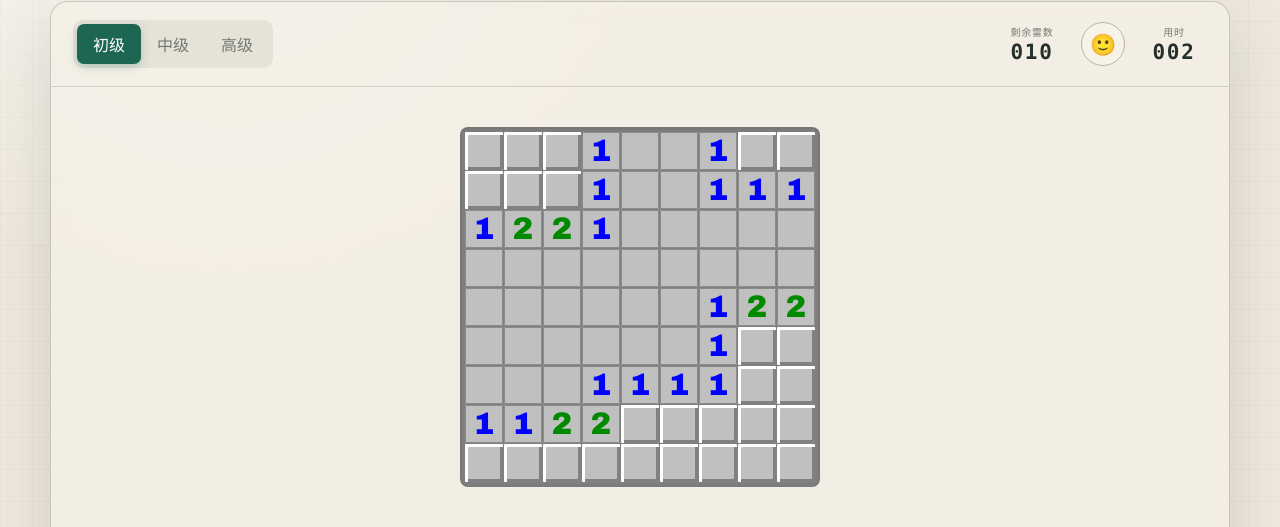
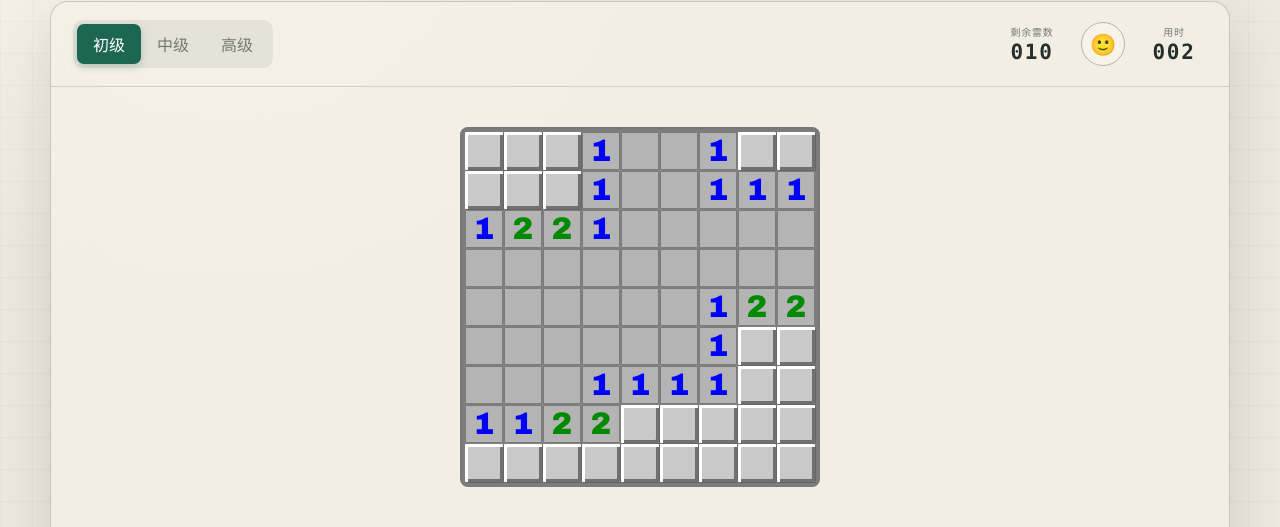
Before and after one commit to jeremyccccc/minesweeper, a website: page index.html in a window 1280 px wide. Both pictures are taken after a click on the element 640 px from the left and 574 px from the top of the page. Shown: the part 267-794 px from the top of the page. Drawn offline with Linux system fonts and the light colour scheme; no server answers.

Commit message:
feat: refine cell interactions and contrast

```diff
--- a/game.js
+++ b/game.js
@@ -285,6 +285,10 @@
   if (longPressed) { longPressed = false; return; }
   const cell = clickedCell;
   if (!cell) return;
+  if (cell.flagged) {
+    toggleFlag(cell);
+    return;
+  }
   cell.revealed ? chord(cell) : reveal(cell);
 });
 
@@ -301,7 +305,8 @@
   if (event.pointerType === "mouse") {
     if (event.button === 0) {
       mouseHandledCell = cell;
-      cell.revealed ? chord(cell) : reveal(cell);
+      if (cell.flagged) toggleFlag(cell);
+      else cell.revealed ? chord(cell) : reveal(cell);
     }
     return;
   }
--- a/style.css
+++ b/style.css
@@ -85,18 +85,21 @@
   border: 0;
   border-radius: 1px;
   color: var(--ink);
-  background: #c0c0c0;
-  box-shadow: inset 3px 3px 0 #fefefe, inset -3px -3px 0 #818181;
+  background: #c9c9c9;
+  box-shadow:
+    inset 3px 3px 0 #ffffff,
+    inset -3px -3px 0 #707070,
+    1px 1px 1px rgba(30, 30, 30, .28);
   font-family: "Arial Black", "Segoe UI", sans-serif;
   font-weight: 900;
   font-size: calc(var(--cell-size, 38px) * .82);
   line-height: 1;
-  cursor: pointer;
+  cursor: default;
   transition: none;
 }
-.cell:hover:not(.revealed) { background: #c0c0c0; }
+.cell:hover:not(.revealed) { background: #c9c9c9; }
 .cell:active:not(.revealed) { transform: none; }
-.cell.revealed { background: #c0c0c0; box-shadow: inset 0 0 0 1px #8a8a8a; cursor: default; }
+.cell.revealed { background: #b4b4b4; box-shadow: inset 0 0 0 1px #7b7b7b; cursor: default; }
 .cell.flagged::after { content: "⚑"; color: #e00000; font-size: .7em; filter: drop-shadow(1px 1px 0 #fff); }
 .cell.mine { background: #f5c7bd; }
 .cell.mine::after { content: "✹"; color: #2e3732; }
```
